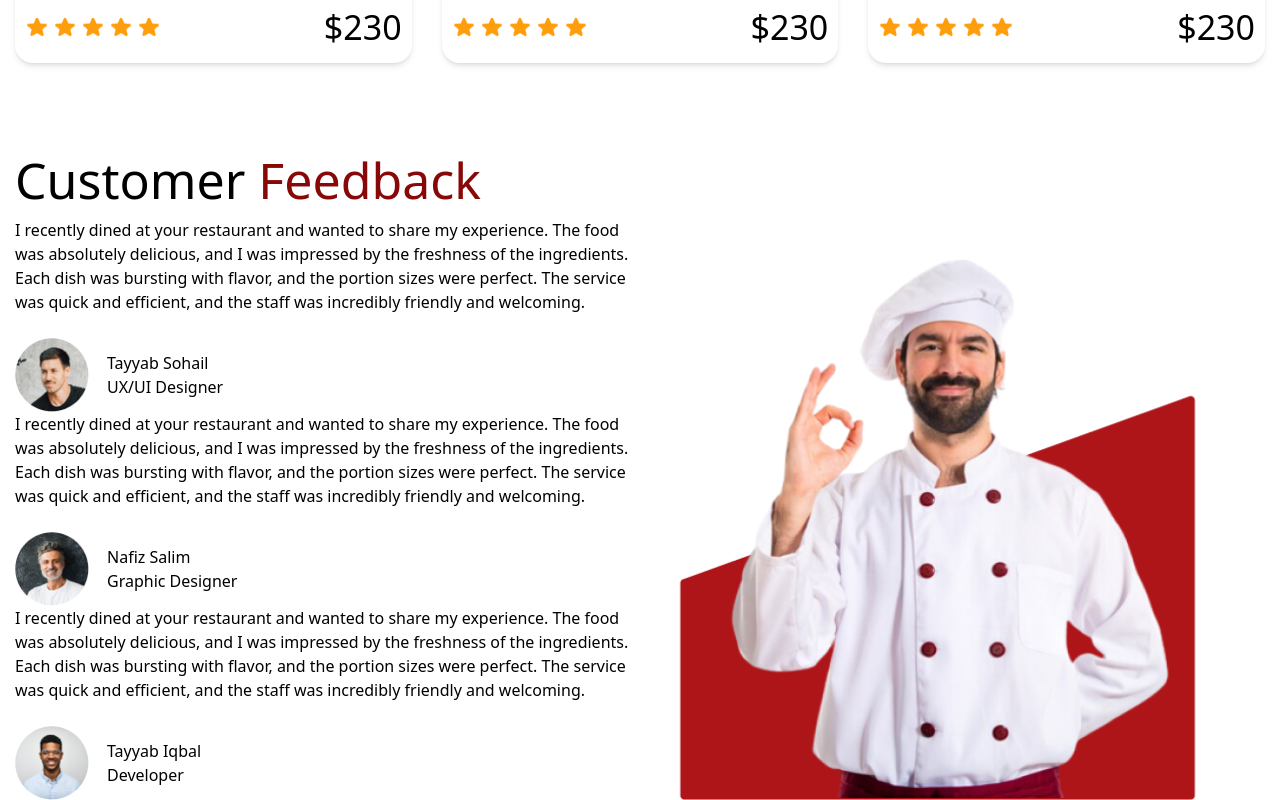
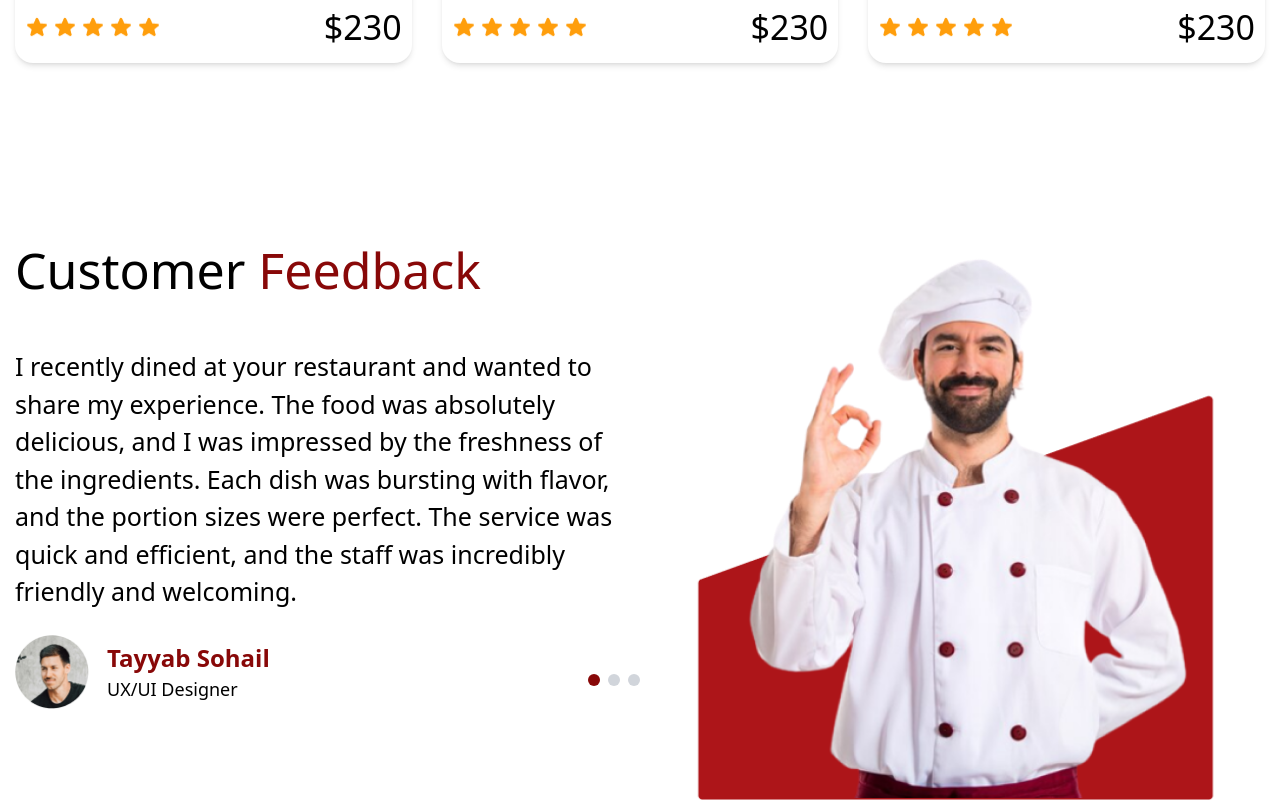
Before and after one commit to AbidHasanPiash/assessment-for-antopolis, a Next.js app: page / in a window 1280 px wide. Shown: the part 3469-4269 px from the top of the page. Built offline with nearby package versions, Linux system fonts and the light colour scheme.

Commit message:
UPDATE: customer review done

```diff
--- a/components/section/CustomerReview.jsx
+++ b/components/section/CustomerReview.jsx
@@ -1,7 +1,9 @@
+'use client'
 import Image from 'next/image'
-import React from 'react'
+import React, { useState } from 'react'
 
 export default function CustomerReview() {
+    const [activeIndex, setActiveIndex] = useState(0);
     const cardData = [
         {
             name: 'Tayyab Sohail',
@@ -22,25 +24,43 @@ export default function CustomerReview() {
             review: 'I recently dined at your restaurant and wanted to share my experience. The food was absolutely delicious, and I was impressed by the freshness of the ingredients. Each dish was bursting with flavor, and the portion sizes were perfect. The service was quick and efficient, and the staff was incredibly friendly and welcoming.'
         },
     ]
+    const handleDotClick = (index) => {
+        setActiveIndex(index); // Change the active review based on the dot clicked
+    };
     return (
-    <section className='max-w-7xl mx-auto px-[15px] space-y-[68px] grid md:grid-cols-2'>
-        <div>
+        <section className='max-w-7xl mx-auto px-[15px] space-y-[68px] grid md:grid-cols-2 place-items-center'>
+            <div className='space-y-10'>
                 <h1 className='text-[30px] md:text-[50px] text-center md:text-start'>
                     Customer <span className='text-primary'>Feedback</span>
                 </h1>
                 <div>
-                {cardData?.map(item=>(
+                    {/* Display only the active review */}
                     <div className='space-y-6'>
-                        <p>{item?.review}</p>
+                        <p className='text-justify md:text-start text-[14px] md:text-[25px]'>{cardData[activeIndex]?.review}</p>
+                        <div className='flex items-center justify-between'>
                             <div className='flex items-center space-x-[18px]'>
-                            <img src={item?.img} alt={item?.name} className='h-[54px] md:h-[74px] aspect-square'/>
+                                <img
+                                    src={cardData[activeIndex]?.img}
+                                    alt={cardData[activeIndex]?.name}
+                                    className='h-[54px] md:h-[74px] object-cover'
+                                />
                                 <div>
-                                <p>{item?.name}</p>
-                                <p>{item?.occupation}</p>
+                                    <p className='text-[20px] md:text-[24px] text-primary font-semibold'>{cardData[activeIndex]?.name}</p>
+                                    <p className='text-[14px] md:text-[18px]'>{cardData[activeIndex]?.occupation}</p>
+                                </div>
+                            </div>
+                            {/* Dots for navigation */}
+                            <div className='flex justify-center space-x-2 mt-4'>
+                                {cardData.map((_, index) => (
+                                    <div
+                                        key={index}
+                                        onClick={() => handleDotClick(index)}
+                                        className={`w-3 h-3 rounded-full cursor-pointer ${index === activeIndex ? 'bg-primary' : 'bg-gray-300'}`}
+                                    />
+                                ))}
                             </div>
                         </div>
                     </div>
-                ))}
                 </div>
             </div>
             <Image
```
Lines whose indentation alone changed are shown as unchanged.
